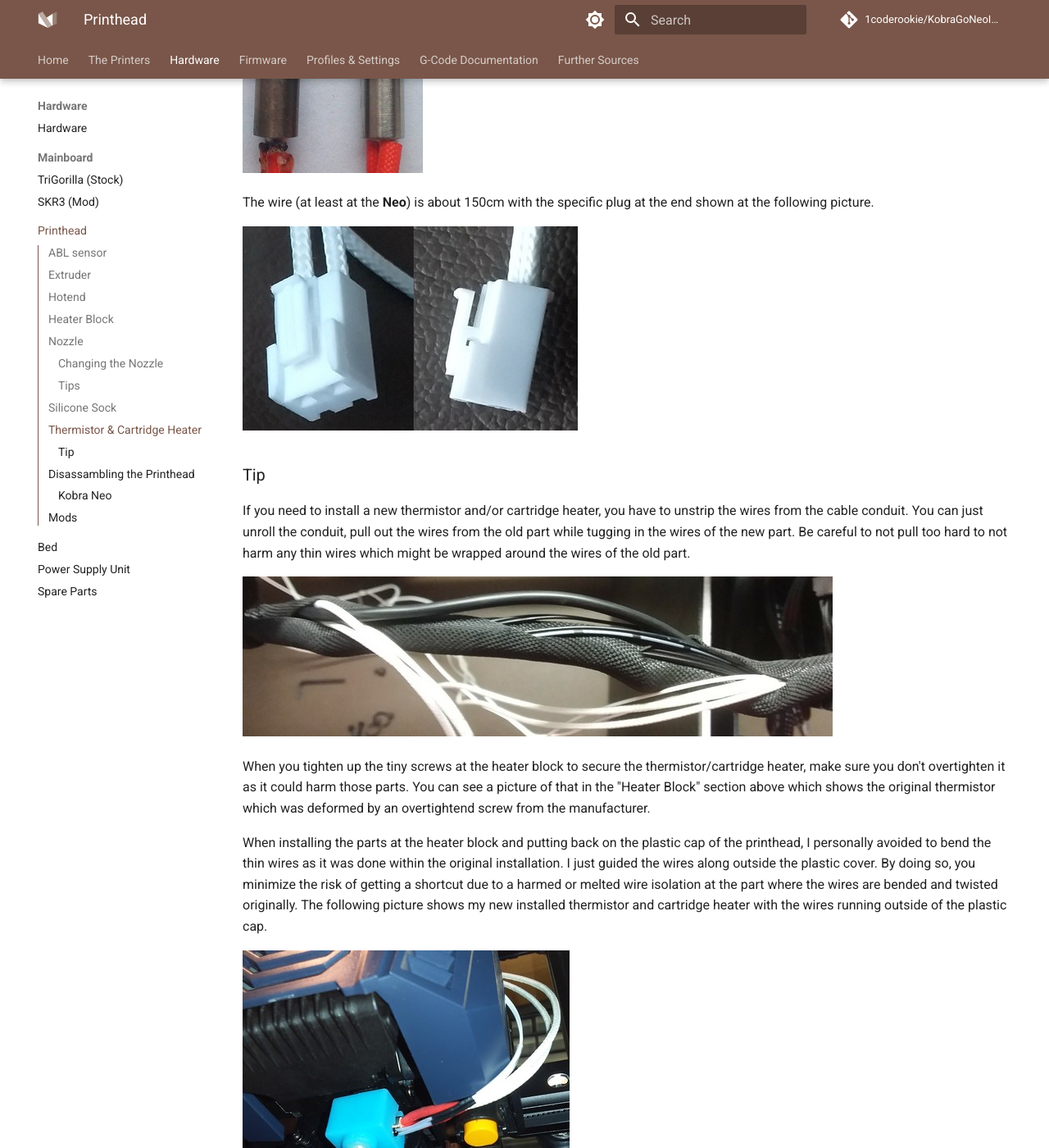
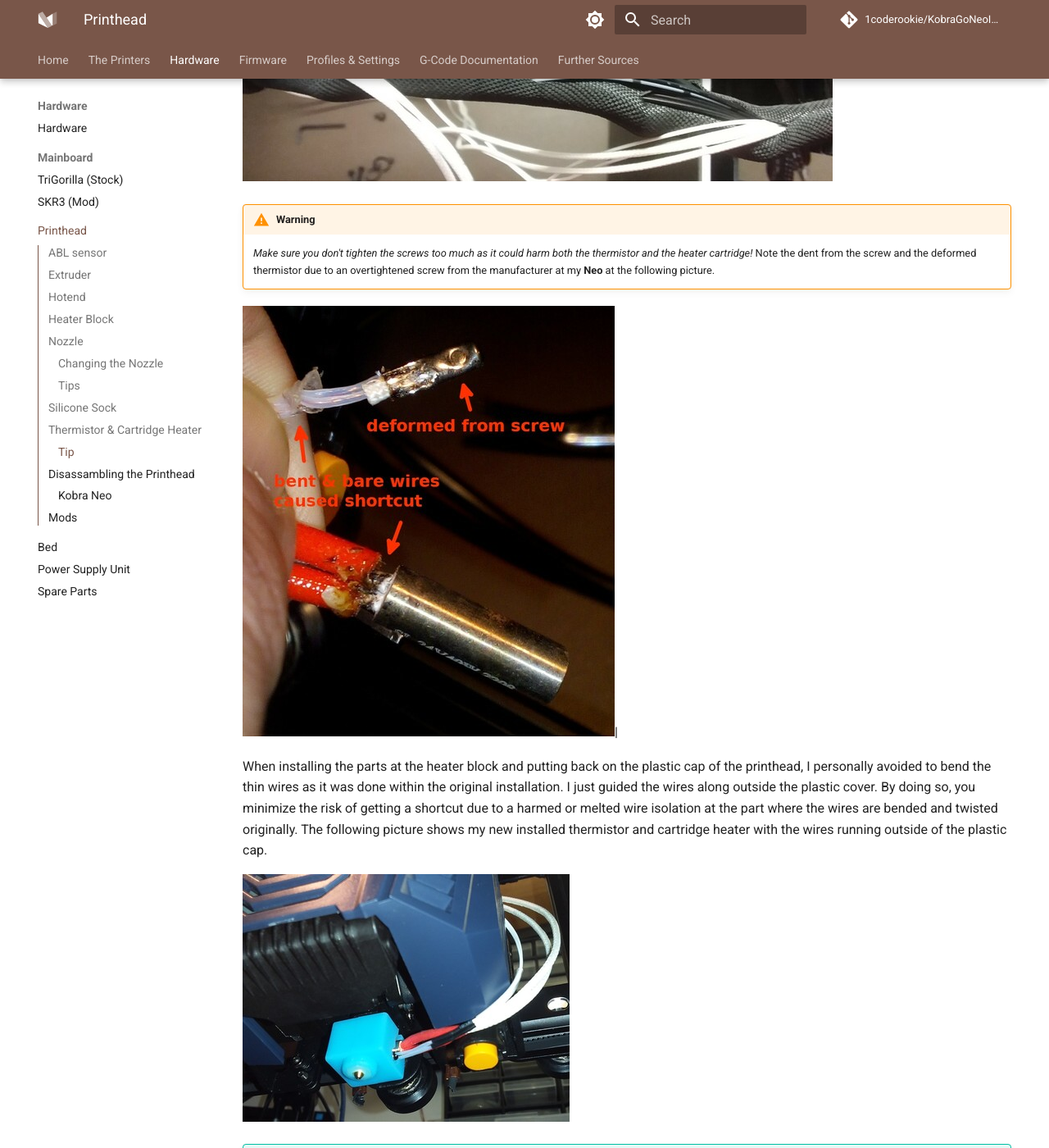
Before and after one commit to 1coderookie/KobraGoNeoInsights, an MkDocs documentation site: the page built from docs/hardware/printhead.md, in a window 1280 px wide and 1400 px high, scrolled down 7029 px. Shown: the whole window at 82% size. Built offline with MkDocs 1.6.1 and Material for MkDocs 9.7.7, drawn with Linux system fonts in a browser that asks for light colours; comment, search, counter and statistics services are not loaded; some of the changed text lies outside the part shown.

Commit message:
Update printhead.md

```diff
--- a/docs/hardware/printhead.md
+++ b/docs/hardware/printhead.md
@@ -44,10 +44,7 @@
 
 ![Heater block V5](../assets/images/head_block-screws-close_web.jpg)
 
-!!! warning
-    *Make sure you don't tighten the screws too much as it could harm both the thermistor and the heater cartridge!* Note the dent from the screw and the deformed thermistor due to an overtightened screw from the manufacturer at my **Neo** at the following picture.
 
-![Deformed thermistor due to an overtightened screw](../assets/images/head_therm-cart-broken_web.jpg)|
 
 ---
 
@@ -119,11 +116,17 @@
 
 ![Stripping in the new wires](../assets/images/stripping_in_wires_web.jpg)
 
-When you tighten up the tiny screws at the heater block to secure the thermistor/cartridge heater, make sure you don't overtighten it as it could harm those parts. You can see a picture of that in the "Heater Block" section above which shows the original thermistor which was deformed by an overtightend screw from the manufacturer.
+!!! warning
+    *Make sure you don't tighten the screws too much as it could harm both the thermistor and the heater cartridge!* Note the dent from the screw and the deformed thermistor due to an overtightened screw from the manufacturer at my **Neo** at the following picture.
+
+![Deformed thermistor due to an overtightened screw](../assets/images/head_therm-cart-broken_web.jpg)|
 
 When installing the parts at the heater block and putting back on the plastic cap of the printhead, I personally avoided to bend the thin wires as it was done within the original installation. I just guided the wires along outside the plastic cover. By doing so, you minimize the risk of getting a shortcut due to a harmed or melted wire isolation at the part where the wires are bended and twisted originally. The following picture shows my new installed thermistor and cartridge heater with the wires running outside of the plastic cap.
 
 ![Wires running outside of the plastic cap](../assets/images/head_neo_new-sen-therm_web.jpg)
+
+!!! tip
+    *After successful installation of the new thermistor and/or cartridge heater, execute a PID calibration using e.g. Octoprint.*
 
 ---
 
```
